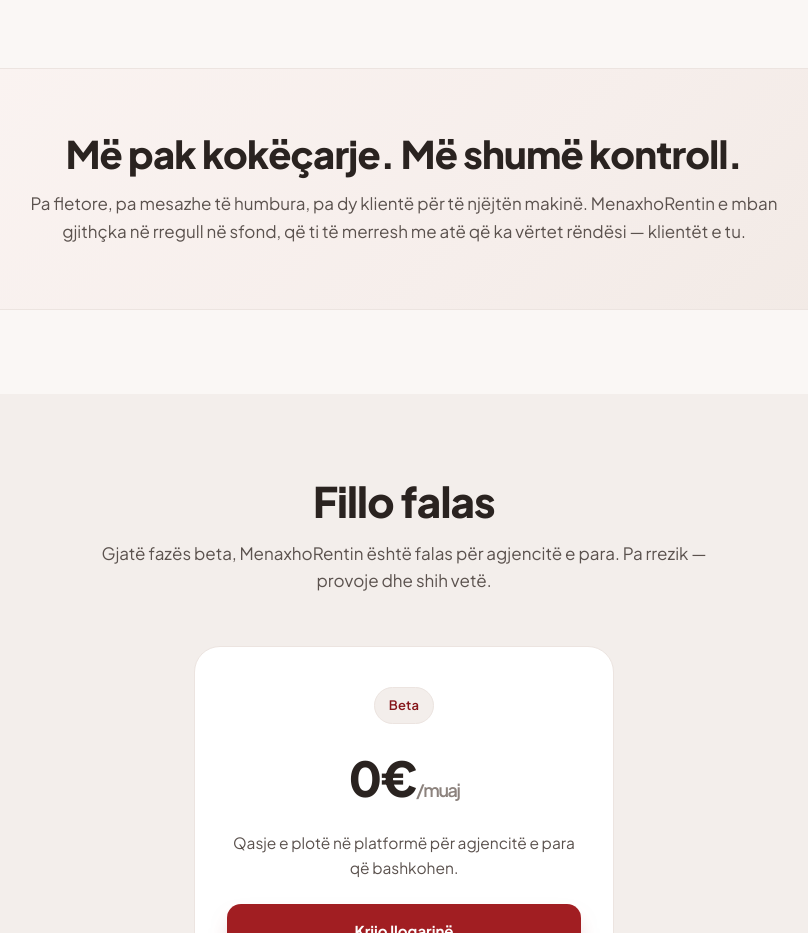
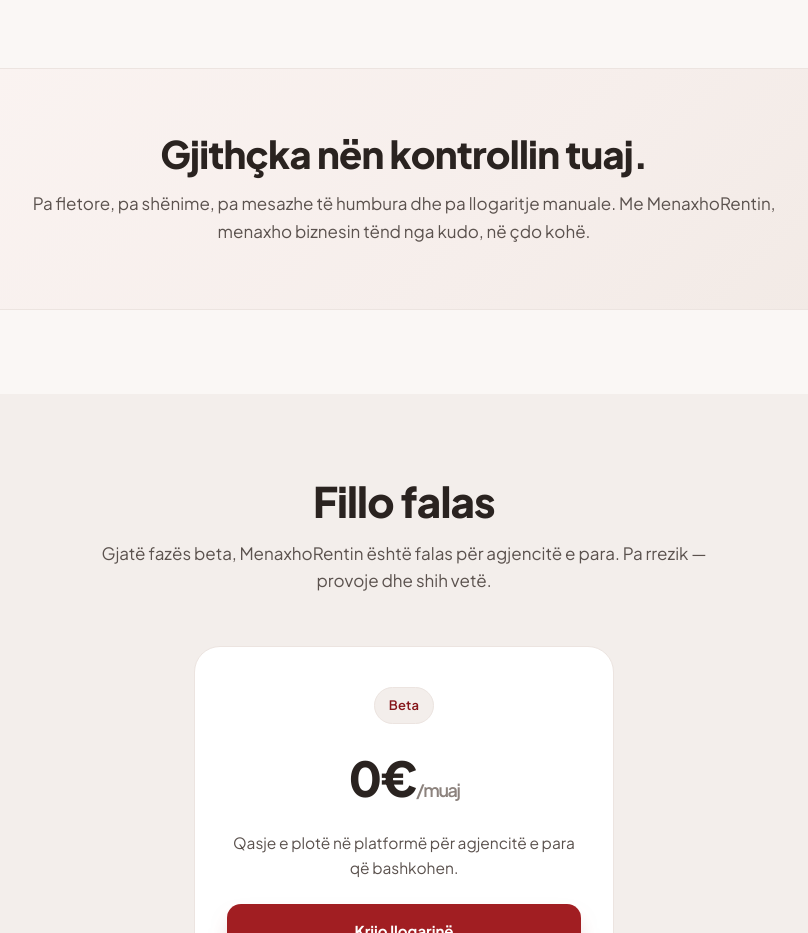
Before and after one commit to alttinkrasniqi/rental-saas, a Next.js app: page / in a window 1280 px wide. Shown: the part 2060-2993 px from the top of the page, without its empty margins (236-1044 px from the left). Built offline with nearby package versions, Linux system fonts and the light colour scheme; no server answers.

Commit message:
Update landing.tsx

```diff
--- a/src/app/landing.tsx
+++ b/src/app/landing.tsx
@@ -216,7 +216,7 @@
 </section>
 <section>
   <div class="wrap">
-    <div class="calm reveal"><h2>Më pak kokëçarje. Më shumë kontroll.</h2><p>Pa fletore, pa mesazhe të humbura, pa dy klientë për të njëjtën makinë. MenaxhoRentin e mban gjithçka në rregull në sfond, që ti të merresh me atë që ka vërtet rëndësi — klientët e tu.</p></div>
+    <div class="calm reveal"><h2>Gjithçka nën kontrollin tuaj.</h2><p>Pa fletore, pa shënime, pa mesazhe të humbura dhe pa llogaritje manuale. Me MenaxhoRentin, menaxho biznesin tënd nga kudo, në çdo kohë.</p></div>
   </div>
 </section>
 <section id="mr-pricing" class="tint-band">
```
